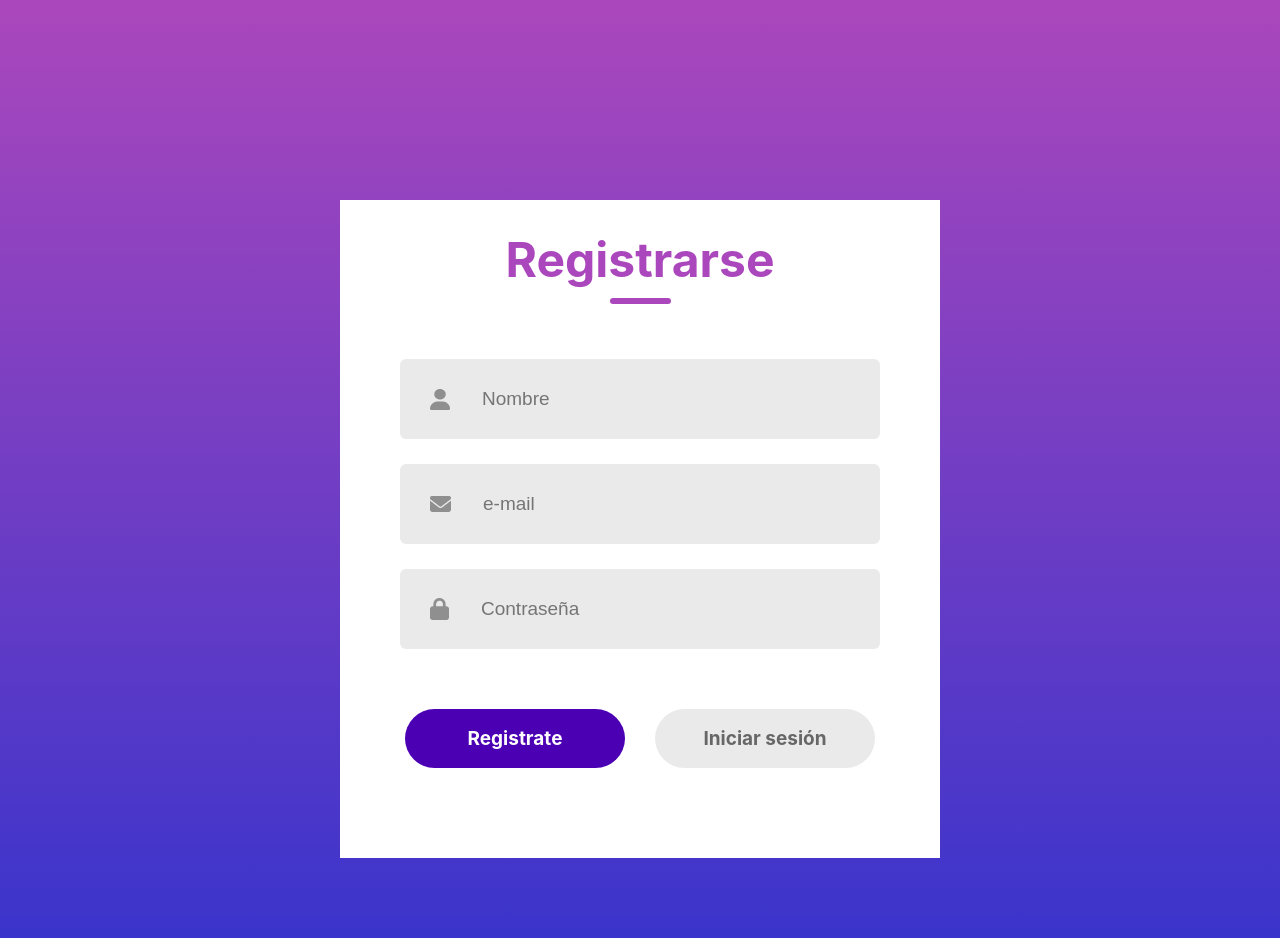
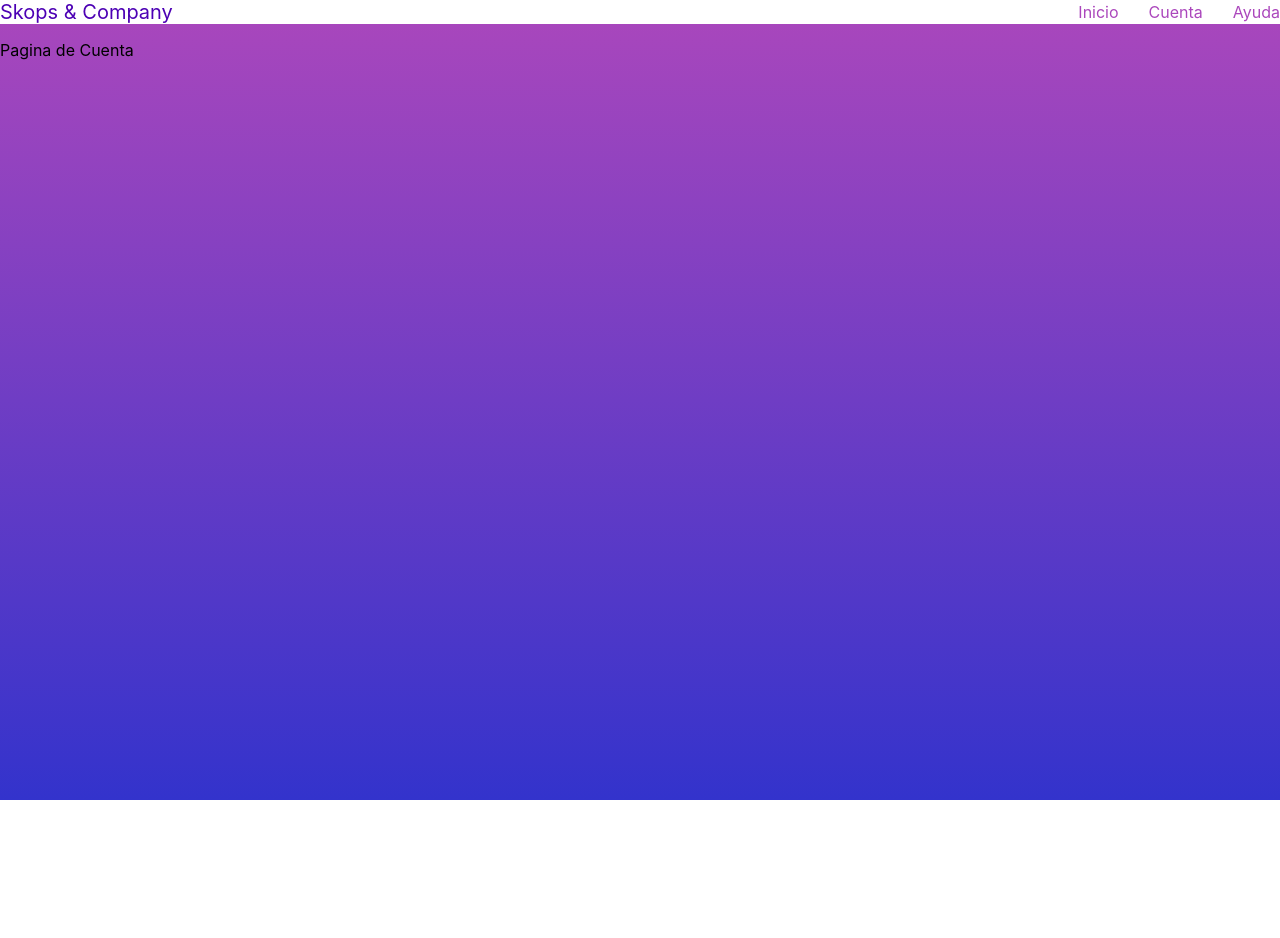
Before and after one commit to ingenieria-software-7009-2025-2/skops-frontend, a React (Create React App) app: page /cuenta in a window 1280 px wide. Shown: the top 938 px of the page. After the commit the page ends 800 px from the top, so only its background shows below. Built offline with nearby package versions, Linux system fonts and the light colour scheme.

Commit message:
tarea: Navegacion entre paginas

```diff
--- a/package.json
+++ b/package.json
@@ -9,6 +9,7 @@
     "@testing-library/user-event": "^13.5.0",
     "react": "^19.0.0",
     "react-dom": "^19.0.0",
+    "react-router-dom": "^7.4.0",
     "react-scripts": "5.0.1",
     "web-vitals": "^2.1.4"
   },
--- a/src/App.js
+++ b/src/App.js
@@ -1,10 +1,12 @@
 import logo from './logo.svg';
 import './App.css';
 import { LogInSignUp } from './componentes/LogInSignUp/LogInSignUp';
+import NavBar from './componentes/NavBar/NavBar';
 
 function App() {
   return (
     <div>
+      <NavBar></NavBar>
       <LogInSignUp/>
     </div>
   );
--- /dev/null
+++ b/src/componentes/NavBar/NavBar.css
@@ -0,0 +1,31 @@
+*{
+    margin: 0;
+    padding: 0;
+}
+
+.navbar{
+    display: flex;
+    justify-content: space-between;
+    background: #ffff;
+    padding: 10 px 16px;
+    margin-bottom: 16px;
+}
+
+.logo{
+    color: #4c00b4;
+    font-size: 20px;
+}
+
+.navbar-menu{
+    display: flex;
+    list-style-type: none;
+    gap: 30px;
+    margin: 0;
+    align-items: center;
+}
+
+.navbar-menu li a{
+    text-decoration: none;
+    color: #AB47BC;
+    font-size: 16px;
+}
--- /dev/null
+++ b/src/componentes/NavBar/NavBar.jsx
@@ -0,0 +1,20 @@
+import React from 'react'
+import './NavBar.css'
+import {Link} from "react-router-dom";
+
+function NavBar() {
+  return (
+    <div className='navbar'>
+        <div className="logo">
+            Skops & Company
+        </div>
+        <ul className="navbar-menu">
+            <li><Link to="/">Inicio</Link></li>
+            <li><Link to="/cuenta">Cuenta</Link></li>
+            <li><Link to="/ayuda">Ayuda</Link></li>
+        </ul>
+    </div>
+  )
+}
+
+export default NavBar
--- a/src/index.js
+++ b/src/index.js
@@ -2,8 +2,32 @@ import React from 'react';
 import ReactDOM from 'react-dom/client';
 import './index.css';
 import App from './App';
+import{
+    createBrowserRouter,
+    RouterProvider,
+    Route,
+} from "react-router-dom";
+import Cuenta from './paginas/Cuenta';
+import Ayuda from './paginas/Ayuda';
+
+const router = createBrowserRouter([
+    {
+        path: "/",
+        element: <App/>
+    },
+
+    {
+        path: "cuenta",
+        element: <Cuenta/>
+    },
+
+    {
+        path: "ayuda",
+        element: <Ayuda/>
+    },
+]);
 
 const root = ReactDOM.createRoot(document.getElementById('root'));
 root.render(
-    <App />
+    <RouterProvider router={router} />
 );
--- /dev/null
+++ b/src/paginas/Ayuda.jsx
@@ -0,0 +1,13 @@
+import React from 'react'
+import NavBar from '../componentes/NavBar/NavBar'
+
+function Ayuda() {
+  return (
+    <div>
+        <NavBar></NavBar>
+        <div>Pagina de Ayuda</div>
+    </div>
+  )
+}
+
+export default Ayuda
--- /dev/null
+++ b/src/paginas/Cuenta.jsx
@@ -0,0 +1,13 @@
+import React from 'react'
+import NavBar from '../componentes/NavBar/NavBar'
+
+function Cuenta() {
+  return (
+    <div>
+        <NavBar></NavBar>
+        <div>Pagina de Cuenta</div>
+    </div>
+  )
+}
+
+export default Cuenta
```
Also changed, not shown: 1 other file (tests, documents, lock files or other folders).
